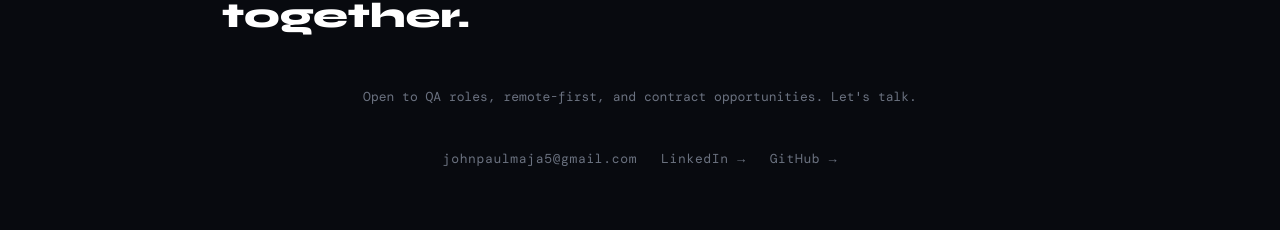
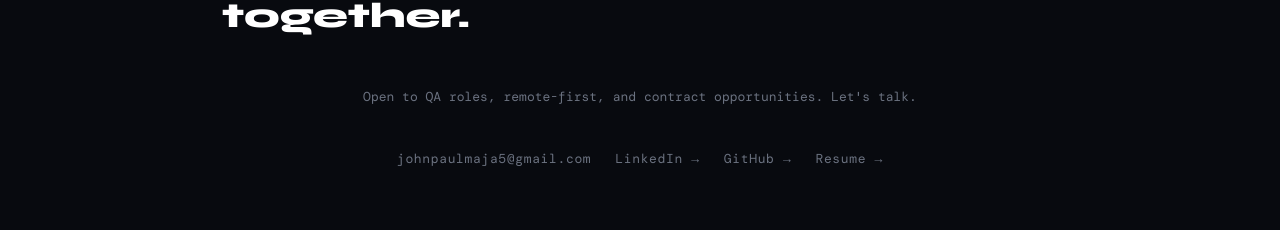
Before and after one commit to johnpaulmaja/johnpaulmaja.github.io, a plain HTML site: page index.html in a window 1280 px wide. Shown: the part 5282-5512 px from the top of the page. Drawn offline with nearby package versions, Linux system fonts and the light colour scheme; a web font is replaced by a local one.

Commit message:
Add resume link

```diff
--- a/index.html
+++ b/index.html
@@ -395,6 +395,13 @@
               rel="noopener noreferrer"
               >GitHub →</a
             >
+            <a
+              href="https://drive.google.com/file/d/1IaAjAbaxP3xNSB8oreTdixzr53Lh-yg1/view?usp=sharing"
+              class="contact-link"
+              target="_blank"
+              rel="noopener noreferrer"
+              >Resume →</a
+            >
           </div>
         </div>
       </div>
```
